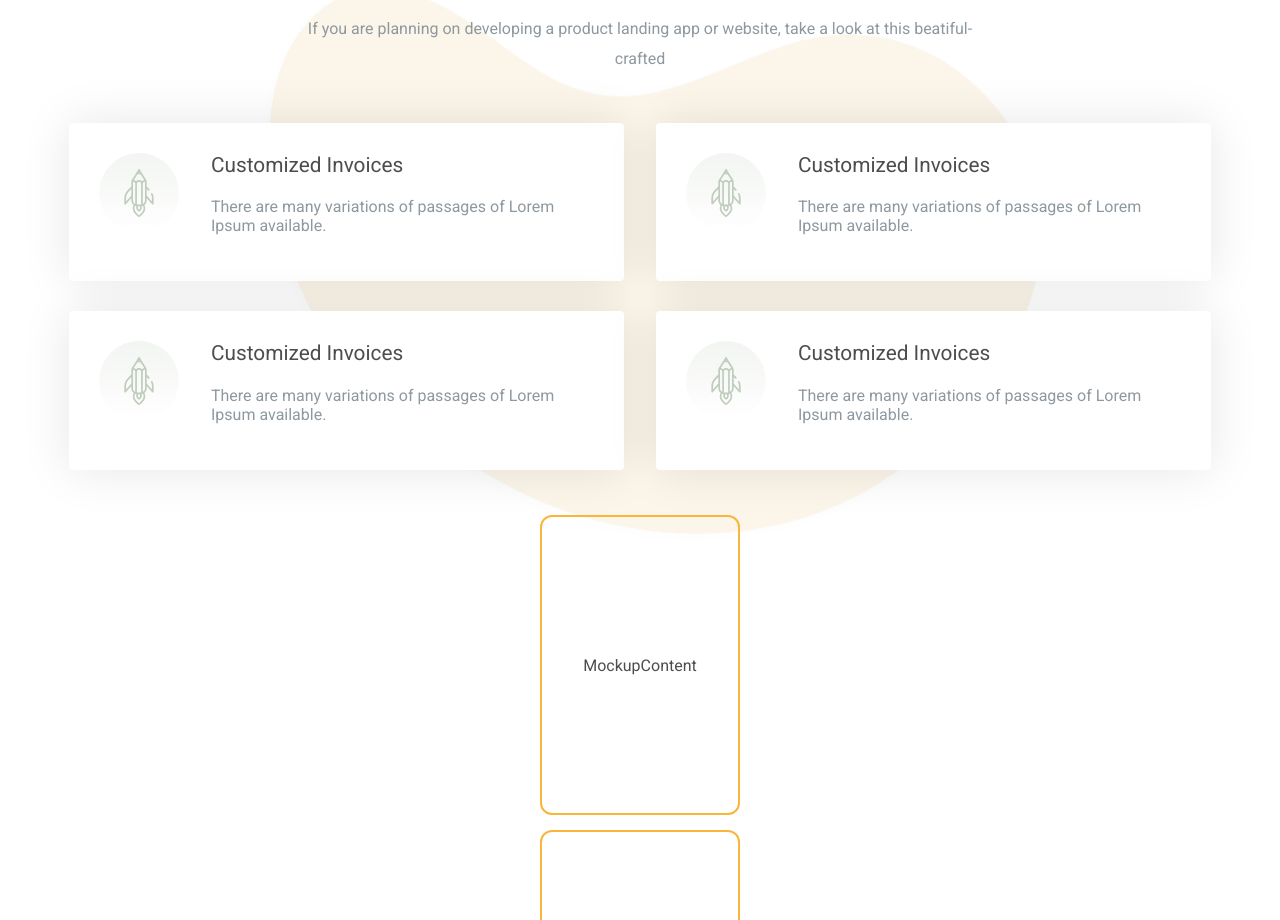
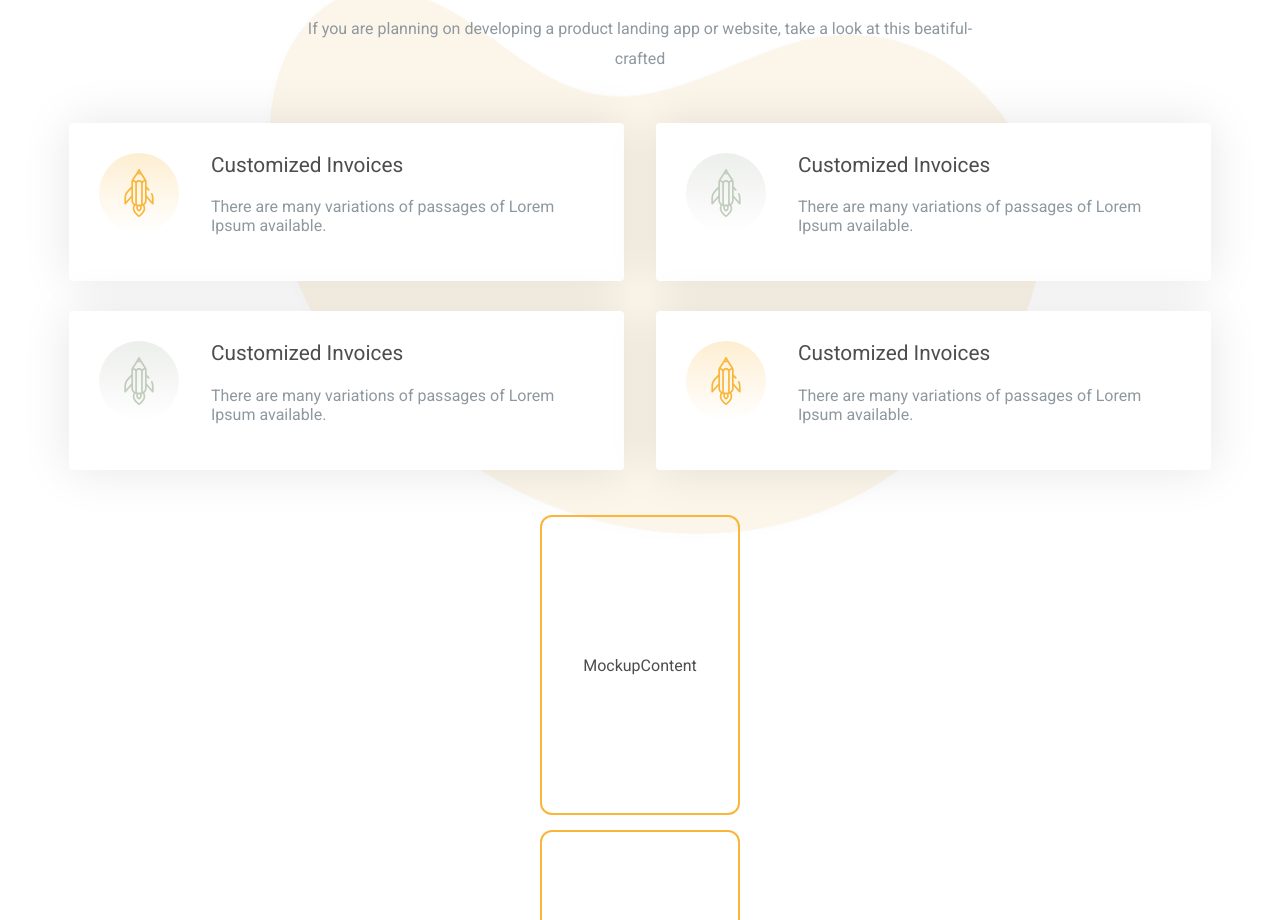
Before and after one commit to MarcinGazda/PPMLight.WWW, a React (Vite) app: page / in a window 1280 px wide. Shown: the part 778-1698 px from the top of the page. Built offline with nearby package versions, Linux system fonts and the light colour scheme.

Commit message:
feat: add display for colors

```diff
--- a/src/components/Card/index.tsx
+++ b/src/components/Card/index.tsx
@@ -1,6 +1,6 @@
 import styles from "./styles.module.scss";
 
-enum Color {
+export enum Color {
   Green,
   Gray,
 }
@@ -14,9 +14,17 @@ type props = {
 
 const Card = (props: props) => {
   return (
-    <div className={styles.card}>
-      <div className={`${styles.wrapper} ${styles.green}`}>
-        <div className={styles.circle}></div>
+    <div
+      className={`${styles.card} ${
+        props?.color === Color.Green ? styles.green : ""
+      }${props?.color === Color.Gray ? styles.gray : ""}`}
+    >
+      <div className={`${styles.wrapper}`}>
+        <div
+          className={`${styles.circle} ${
+            props?.color === Color.Green ? styles.green : ""
+          }${props?.color === Color.Gray ? styles.gray : ""}`}
+        ></div>
         {props.svg}
         {props.svg}
       </div>
--- a/src/components/Card/styles.module.scss
+++ b/src/components/Card/styles.module.scss
@@ -20,8 +20,13 @@
     left: 0;
     opacity: 0;
     z-index: -1;
-    background-image: -webkit-linear-gradient(0deg, #bbd2b4, #cfddcb);
-    //background-image: -webkit-linear-gradient(0deg, $orange, #f6e1bb);
+    background-image: -webkit-linear-gradient(0deg, $orange, #f3daac);
+  }
+
+  &.green {
+    &::before {
+      background-image: -webkit-linear-gradient(0deg, #bbd2b4, #cfddcb);
+    }
   }
 
   &::after {
@@ -39,6 +44,22 @@
     display: flex;
   }
 
+  svg {
+    position: absolute;
+    left: 1rem;
+    top: 1rem;
+    opacity: 1;
+    fill: $orange;
+  }
+
+  svg:last-child {
+    transition: opacity 0.5s ease-in-out;
+    opacity: 0;
+    g {
+      fill: #fff;
+    }
+  }
+
   .wrapper {
     position: relative;
     .circle {
@@ -46,8 +67,7 @@
       width: 5rem;
       height: 5rem;
       border-radius: 50%;
-      background-image: linear-gradient(0deg, #fff, #c0cdbc);
-      //background-image: linear-gradient(0deg, #fff, #f7ab1e);
+      background-image: linear-gradient(0deg, #fff, #f7ab1e);
       opacity: 0.2;
       display: flex;
       align-items: center;
@@ -56,22 +76,9 @@
       @include breakpoint(xs) {
         margin-right: 2rem;
       }
-    }
 
-    svg {
-      position: absolute;
-      left: 1rem;
-      top: 1rem;
-      opacity: 1;
-      fill: $green;
-      //fill: $orange;
-    }
-
-    svg:last-child {
-      transition: opacity 0.5s ease-in-out;
-      opacity: 0;
-      g {
-        fill: #fff;
+      &.green {
+        background-image: linear-gradient(0deg, #fff, #a3ae9f);
       }
     }
   }
@@ -95,8 +102,7 @@
   &:hover {
     color: white;
     background: transparent;
-    box-shadow: 0 10px 20px 0 #c0cdbc;
-    //box-shadow: 0 10px 20px 0 #fddb9b;
+    box-shadow: 0 10px 20px 0 #fddb9b;
 
     svg:last-child {
       opacity: 1;
@@ -110,4 +116,16 @@
       opacity: 1;
     }
   }
+
+  &.green {
+    &:hover {
+      box-shadow: 0 10px 20px 0 #c0cdbc;
+    }
+  }
 }
+
+.green {
+  svg {
+    fill: $green;
+  }
+}
--- a/src/views/MainFunctionality/index.tsx
+++ b/src/views/MainFunctionality/index.tsx
@@ -2,6 +2,7 @@ import styles from "./styles.module.scss";
 import backgroundImg from "./../../assets/background/background-1.png";
 import Card from "../../components/Card";
 import { Test } from "../../assets/SVG/Test";
+import { Color } from "../../components/Card";
 
 const MAIN_FUNCTIONALITY = [
   {
@@ -15,12 +16,14 @@ const MAIN_FUNCTIONALITY = [
     title: "Customized Invoices",
     description:
       "There are many variations of passages of Lorem Ipsum available.",
+    color: Color.Green,
   },
   {
     svg: <Test />,
     title: "Customized Invoices",
     description:
       "There are many variations of passages of Lorem Ipsum available.",
+    color: Color.Green,
   },
   {
     svg: <Test />,
@@ -45,6 +48,7 @@ const MainFunctionality = () => {
             svg={data.svg}
             title={data.title}
             description={data.description}
+            color={data.color}
             key={index}
           />
         ))}
```
